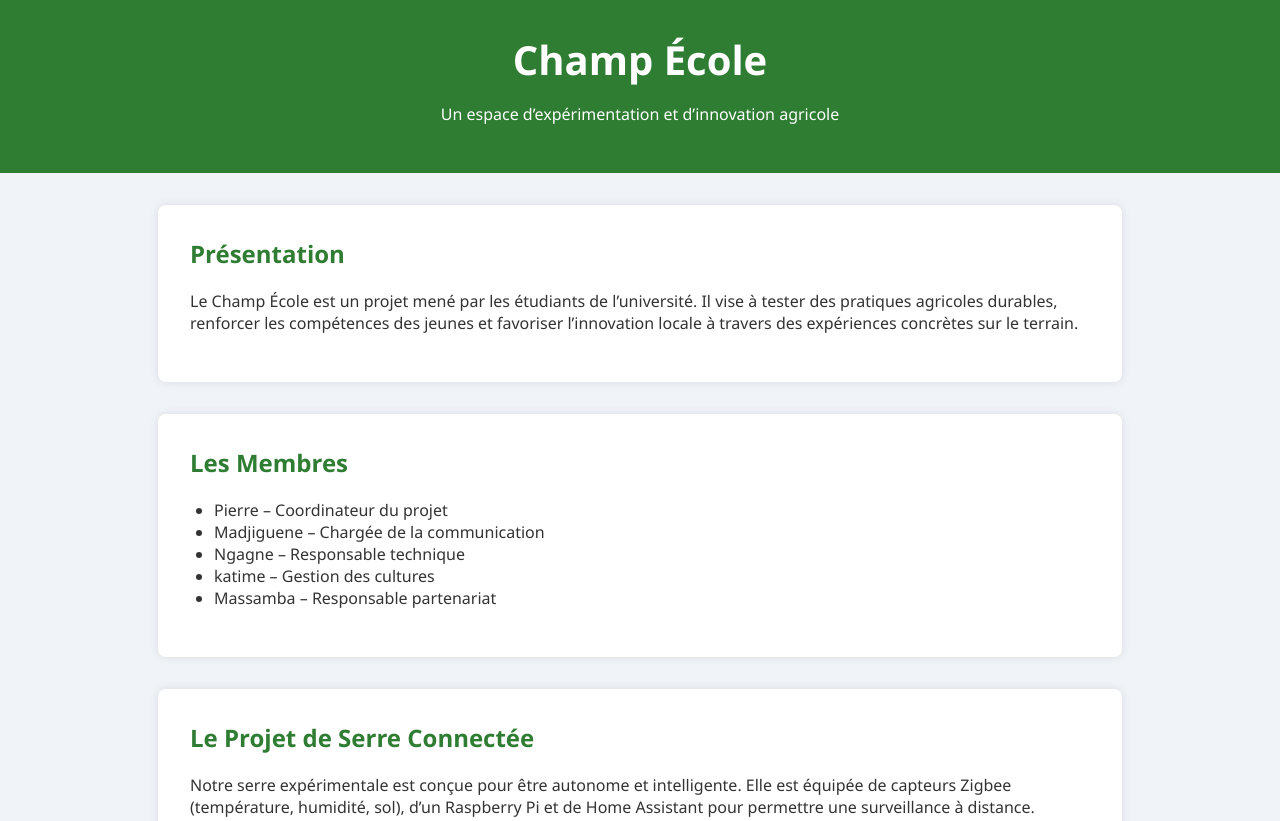
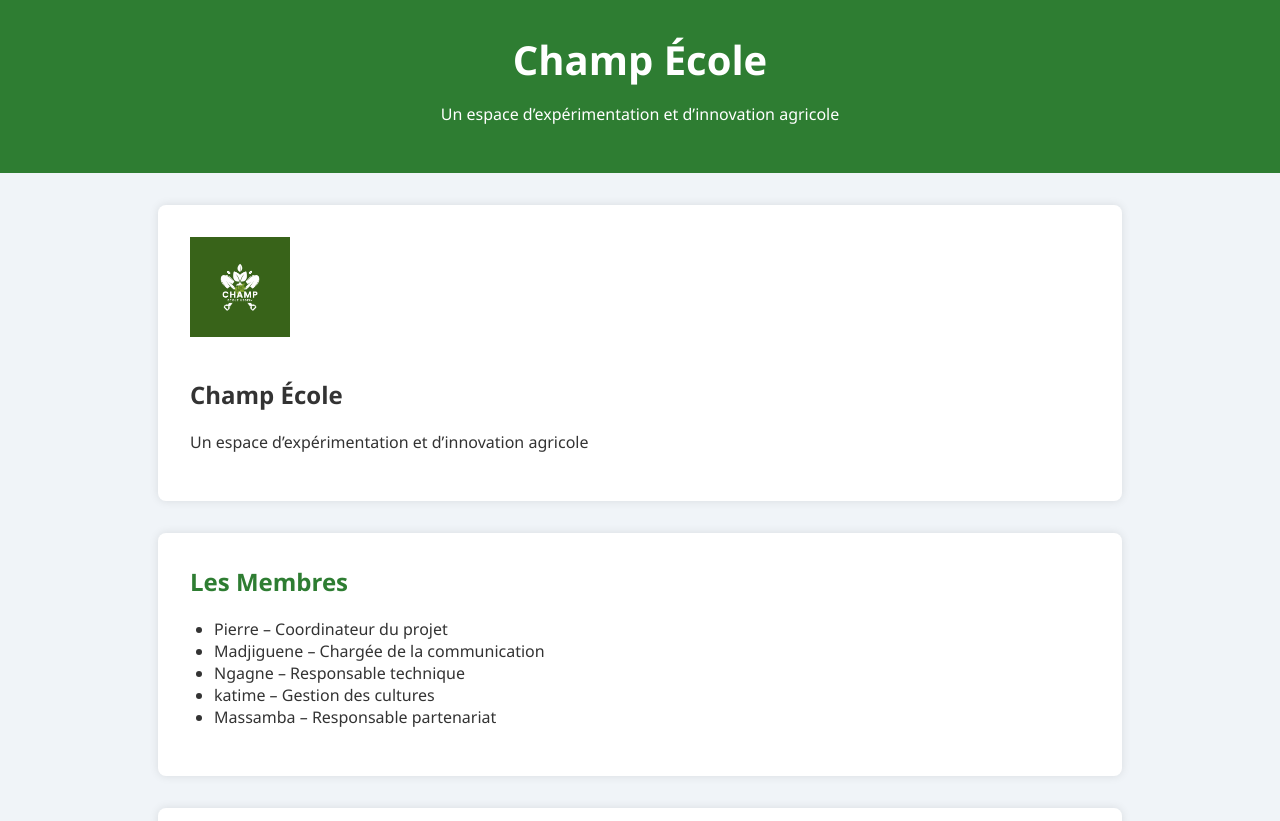
Before and after one commit to galisto74/champ-ecole, a plain HTML site: page index.html in a window 1280 px wide. Shown: the top 821 px of the page. Drawn offline with Linux system fonts and the light colour scheme.

Commit message:
Update index.html

```diff
--- a/index.html
+++ b/index.html
@@ -71,8 +71,9 @@
   </header>
 
   <section id="presentation">
-    <h2>Présentation</h2>
-    <p>Le Champ École est un projet mené par les étudiants de l’université. Il vise à tester des pratiques agricoles durables, renforcer les compétences des jeunes et favoriser l’innovation locale à travers des expériences concrètes sur le terrain.</p>
+  <img src="logo.png" alt="Logo du Champ École" style="max-height: 100px; margin-bottom: 1rem;">
+  <h1>Champ École</h1>
+  <p>Un espace d’expérimentation et d’innovation agricole</p>
   </section>
 
   <section id="membres">
```
